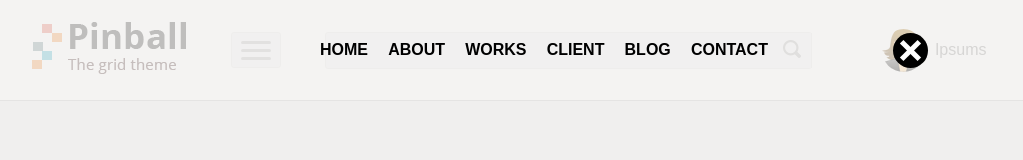
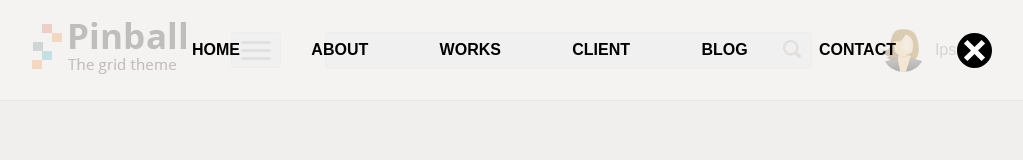
Before and after one commit to sleepysmile/testHtml, a plain HTML site: page index.html in a window 1280 px wide. Both pictures are taken after a click on the element 351 px from the left and 50 px from the top of the page. Shown: the whole page, without its empty margins (96-1119 px from the left). Drawn offline with Linux system fonts and the light colour scheme.

Commit message:
max-width

```diff
--- a/css/style.css
+++ b/css/style.css
@@ -16,6 +16,7 @@ header {
 header > .header-content {
     width: 80%;
     height: 60%;
+    max-width: 1200px;
     margin: 0 auto;
     display: flex;
     align-items: center;
@@ -81,7 +82,6 @@ header-content > .header-logo {
 .menu-bar > .nav-content.active {
     transition-duration: 0.5s, 0s;
     transition-delay: 0s, 0s;
-
     visibility: visible;
     z-index: 3;
     height: 100px;
@@ -89,7 +89,8 @@ header-content > .header-logo {
 
 .menu-bar > .nav-content > .nav-list {
     height: 100%;
-    width: 35%;
+    width: 55%;
+    max-width: 800px;
     display: flex;
     align-items: center;
 }
@@ -100,7 +101,7 @@ header-content > .header-logo {
     position: absolute;
     background-color: black;
     border-radius: 50%;
-    right: 20%;
+    right: 15%;
     display: flex;
     align-items: center;
     justify-content: center;
```
